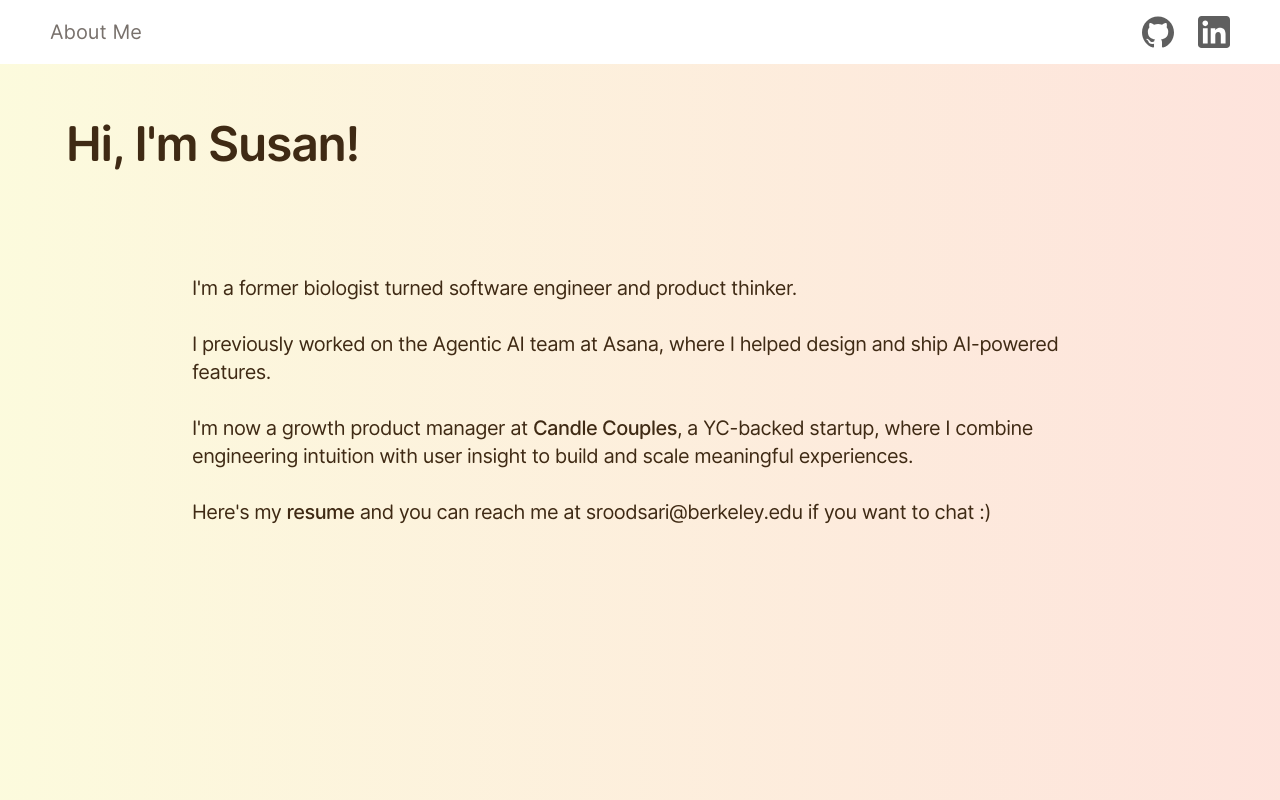
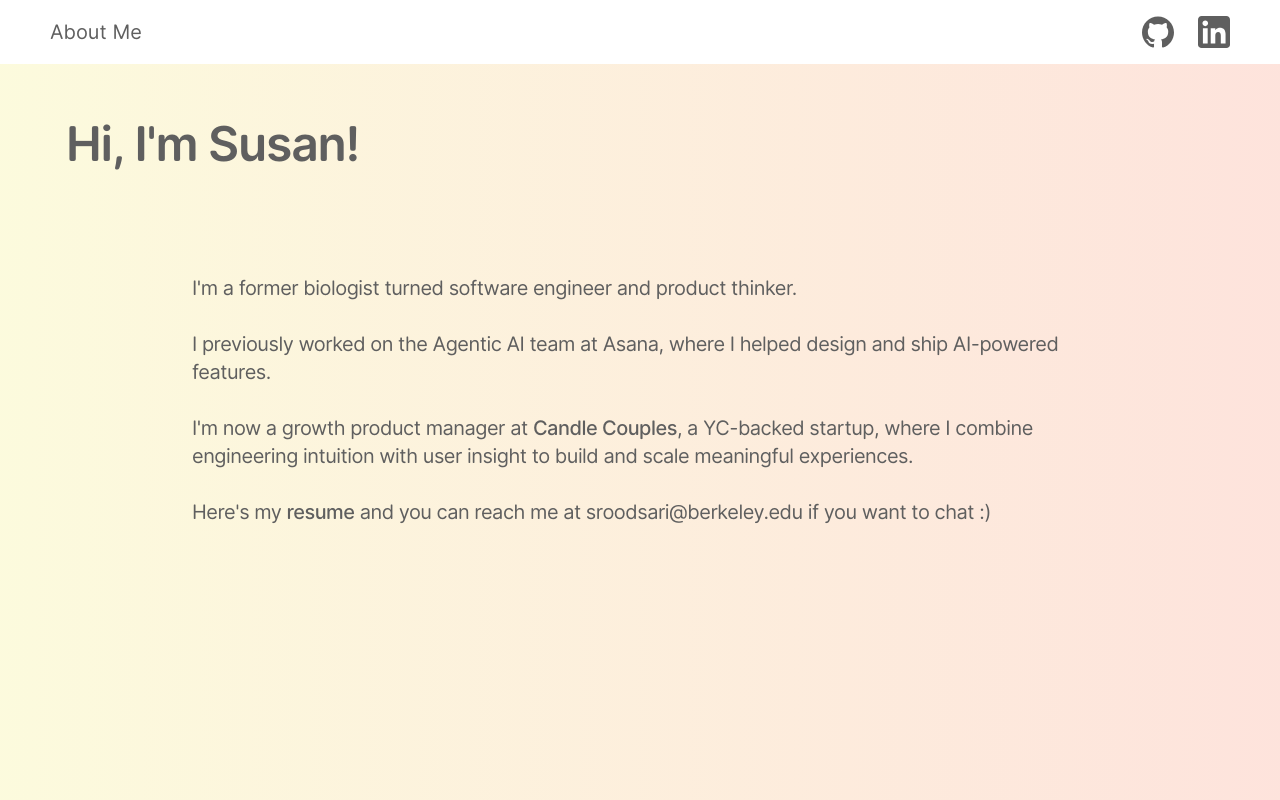
Before and after one commit to sroodsari/sroodsari.github.io, a React (Create React App) app: page / in a window 1280 px wide. Built offline with nearby package versions, Linux system fonts and the light colour scheme.

Commit message:
unify text color scheme and update favicon

```diff
--- a/src/App.js
+++ b/src/App.js
@@ -1,5 +1,4 @@
 import React from 'react';
-import Flower from './Flower.js';
 import './App.css';
 import { GithubIcon, LinkedInIcon } from './Icons.jsx';
 
@@ -7,7 +6,7 @@ function App() {
   return (
     <div className="font-runde">
       <div className="w-full fixed top-0 z-50 bg-[#ffffff] text-left py-4 flex justify-between items-center px-[50px] font-runde">
-        <h1 className="text-base sm:text-xl text-stone-500 font-light">
+        <h1 className="text-base sm:text-xl font-light" style={{ color: '#5F5F5F' }}>
           About Me
         </h1>
         <div className="flex gap-6">
@@ -21,12 +20,12 @@ function App() {
       </div>
       <div className="app-container flex flex-col justify-left items-center bg-pink-gradient text-xl  min-h-screen ">
         <div className="flex justify-items-start mb-4 absolute top-[120px] left-[50px]">
-          <h1 className="sm:text-5xl text-2xl font-semibold tracking-tight text-stone-800 text-center sm:text-left mx-4" style={{ color: '#3f2a14' }}>
+          <h1 className="sm:text-5xl text-2xl font-semibold tracking-tight text-center sm:text-left mx-4" style={{ color: '#5F5F5F' }}>
             Hi, I'm Susan!
           </h1>
 
         </div>
-        <p className="text-base sm:text-xl font-thin tracking-tight text-left" style={{ color: '#3f2a14', maxWidth: '70%' }}>
+        <p className="text-base sm:text-xl font-thin tracking-tight text-left" style={{ color: '#5F5F5F', maxWidth: '70%' }}>
           I'm a former biologist turned software engineer and product thinker. <br /><br />
           I previously worked on the Agentic AI team at Asana, where I helped design and ship AI-powered features. <br /><br />
           I'm now a growth product manager at <a href="https://www.trycandle.app/" target="_blank" rel="noopener noreferrer">Candle Couples</a>, a YC-backed startup, where I combine engineering intuition with user insight to build and scale meaningful experiences.<br /><br />
```
Also changed, not shown: 1 other file (tests, documents, lock files or other folders).
